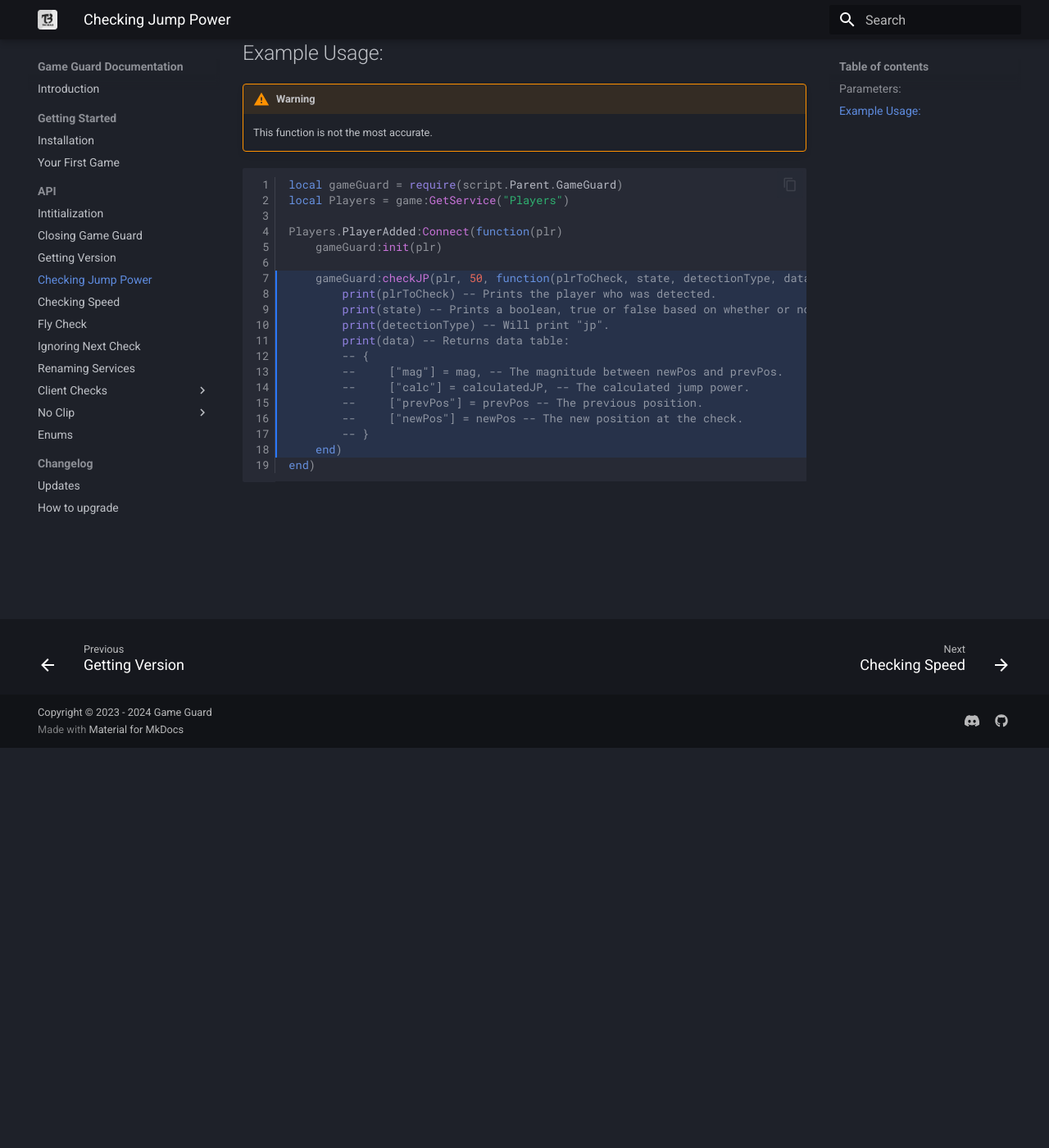
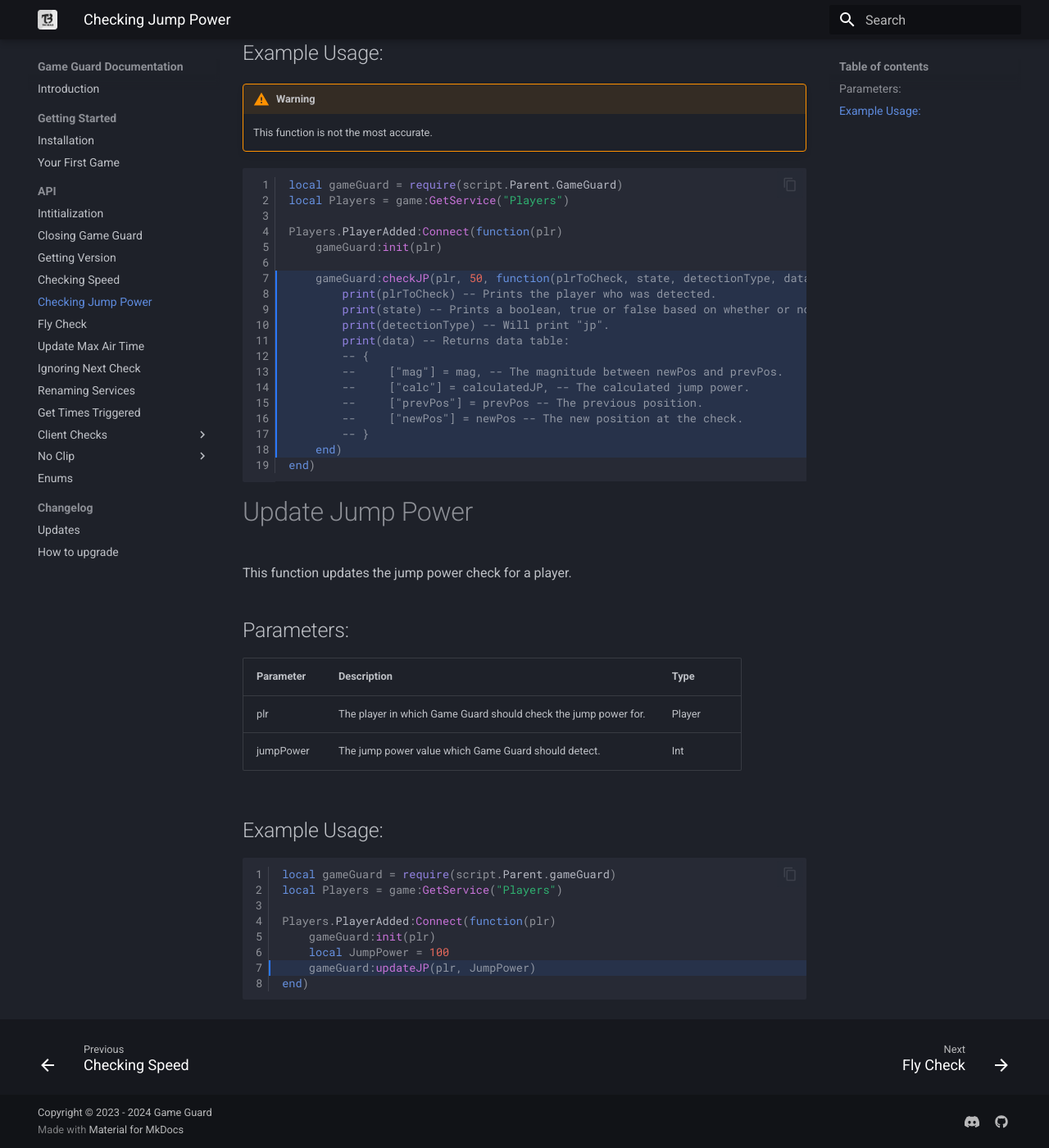
Before and after one commit to Game-Guard/Documentation-V2, an MkDocs documentation site: the page built from docs/api/check-jump-power.md, in a window 1280 px wide and 1400 px high, scrolled down 488 px. Shown: the whole window at 82% size. Built offline with MkDocs 1.6.1 and Material for MkDocs 9.7.7, drawn with Linux system fonts in a browser that asks for light colours.

Commit message:
update docs

````diff
--- a/docs/api/check-jump-power.md
+++ b/docs/api/check-jump-power.md
@@ -36,3 +36,27 @@ Players.PlayerAdded:Connect(function(plr)
     end)
 end)
 ```
+
+# Update Jump Power
+
+This function updates the jump power check for a player.
+
+## Parameters:
+
+| Parameter | Description                                                     | Type   |
+| --------- | --------------------------------------------------------------- | ------ |
+| plr       | The player in which Game Guard should check the jump power for. | Player |
+| jumpPower | The jump power value which Game Guard should detect.            | Int    |
+
+## Example Usage:
+
+```lua hl_lines="7" linenums="1"
+local gameGuard = require(script.Parent.gameGuard)
+local Players = game:GetService("Players")
+
+Players.PlayerAdded:Connect(function(plr)
+    gameGuard:init(plr)
+    local JumpPower = 100
+    gameGuard:updateJP(plr, JumpPower)
+end)
+```
--- a/mkdocs.yml
+++ b/mkdocs.yml
@@ -77,15 +77,19 @@ nav:
   - Intitialization: api/initialization.md
   - Closing Game Guard: api/close.md
   - Getting Version: api/get-version.md
+  - Checking Speed: api/check-speed.md
   - Checking Jump Power: api/check-jump-power.md
-  - Checking Speed: api/check-speed.md
   - Fly Check: api/fly-check.md
+  - Update Max Air Time: api/update-max-air-time.md
   - Ignoring Next Check: api/ignore-next-check.md
   - Renaming Services: api/rename-services.md
+  - Get Times Triggered: api/get-times-triggered.md
   - Client Checks:
     - Initialize Client Script: api/client-checks/init-client-script.md
     - Client Send Check: api/client-checks/client-send-check.md
     - Set Client Check Function: api/client-checks/set-client-check-function.md
+    - Set Client Check State: api/client-checks/set-client-check-state.md
+    - Set Client Check Delay: api/client-checks/set-client-check-delay.md
   - No Clip:
     - No Clip: api/no-clip/no-clip.md
     - Adding No Clip Exclusions: api/no-clip/nc-add-exclusions.md
````
Also changed, not shown: docs/api/Client-Checks/set-client-check-delay.md (added, +23 -0 lines), docs/api/Client-Checks/set-client-check-state.md (added, +24 -0 lines), docs/api/check-speed.md (+25 -1 lines), docs/api/get-times-triggered.md (added, +27 -0 lines), docs/api/update-max-air-time.md (added, +22 -0 lines).
